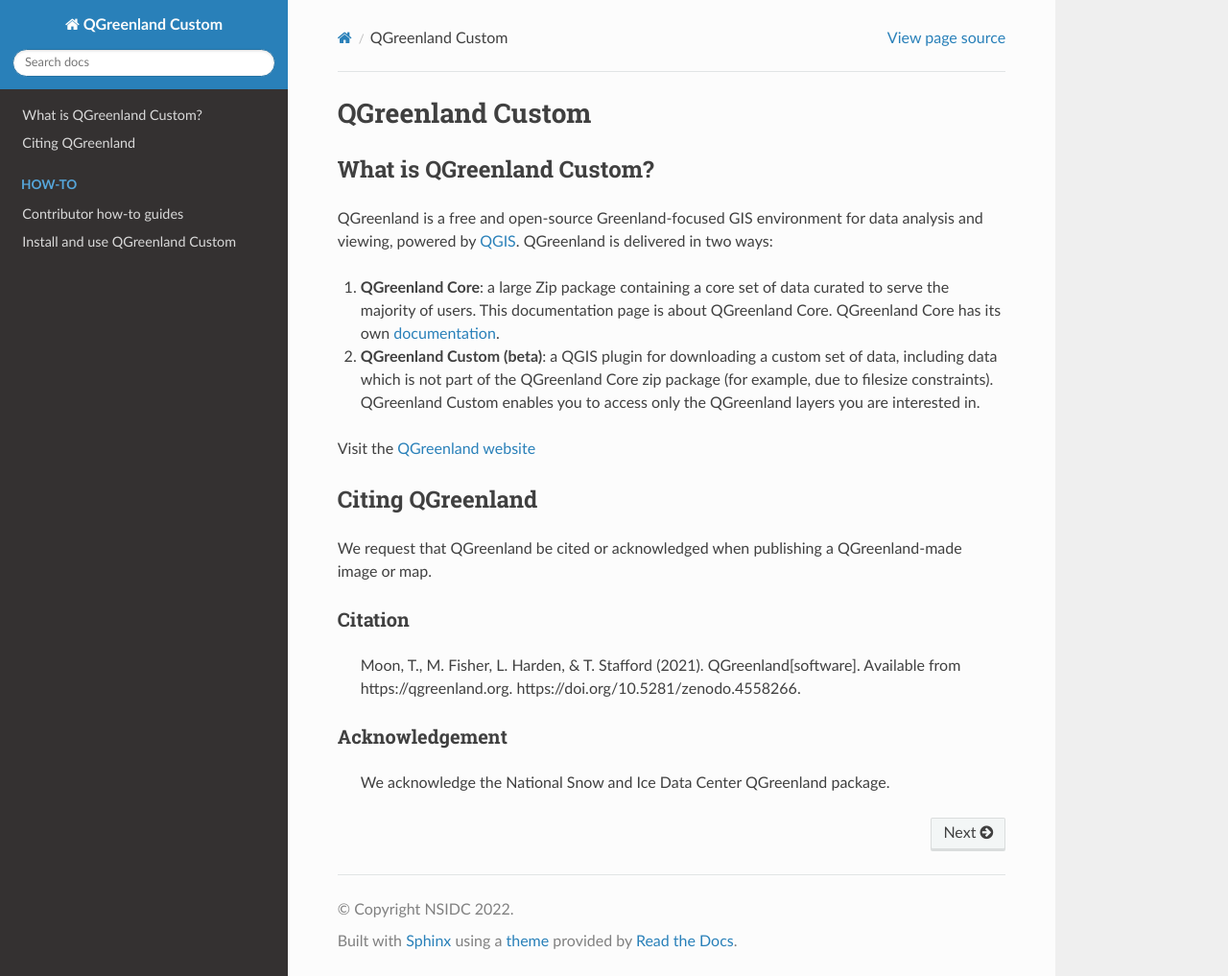
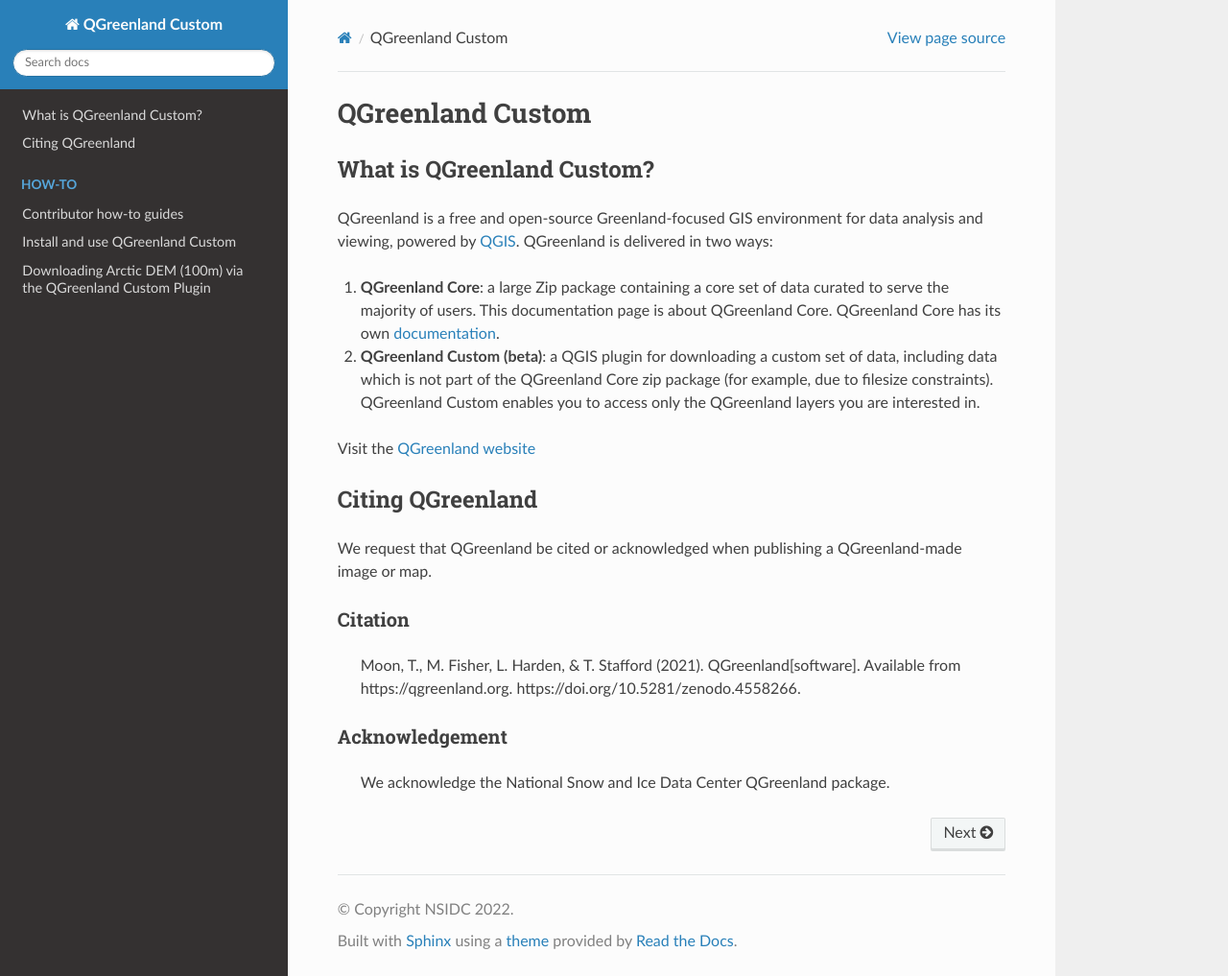
Before and after one commit to nsidc/qgreenland-plugin, a Sphinx documentation site: the page built from help/source/index.rst, in a window 1280 px wide and 1017 px high. Shown: the whole window at 96% size. Built offline with Sphinx 7.4.7 and the Read the Docs theme 2.0.0, drawn with Linux system fonts in a browser that asks for light colours; formulas are drawn with MathJax 3.

Commit message:
add new file to toctree

```diff
--- a/help/source/index.rst
+++ b/help/source/index.rst
@@ -22,7 +22,7 @@
 
     ./contributor-how-to/index
     ./plugin-how-to.md
-
+    ./arctic-dem-how-to.md
 
 
 .. only:: builder_html
```
